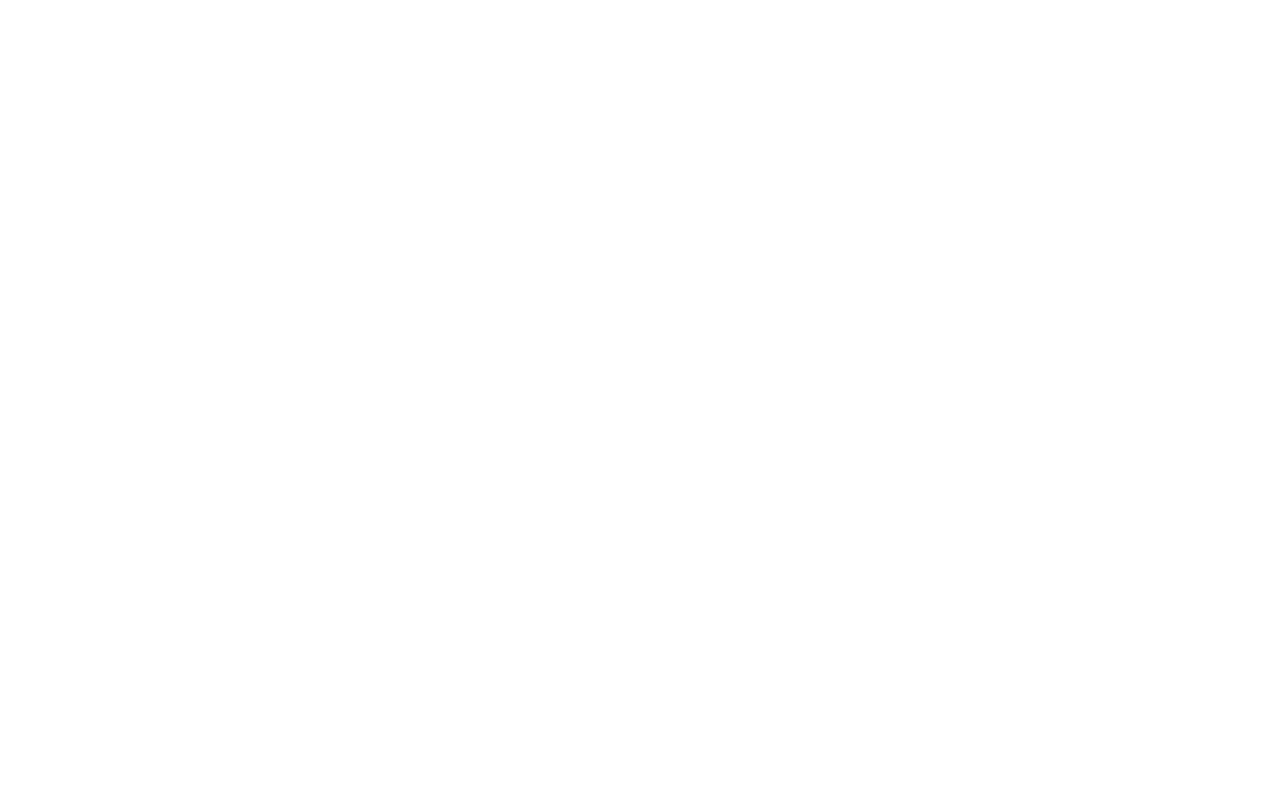
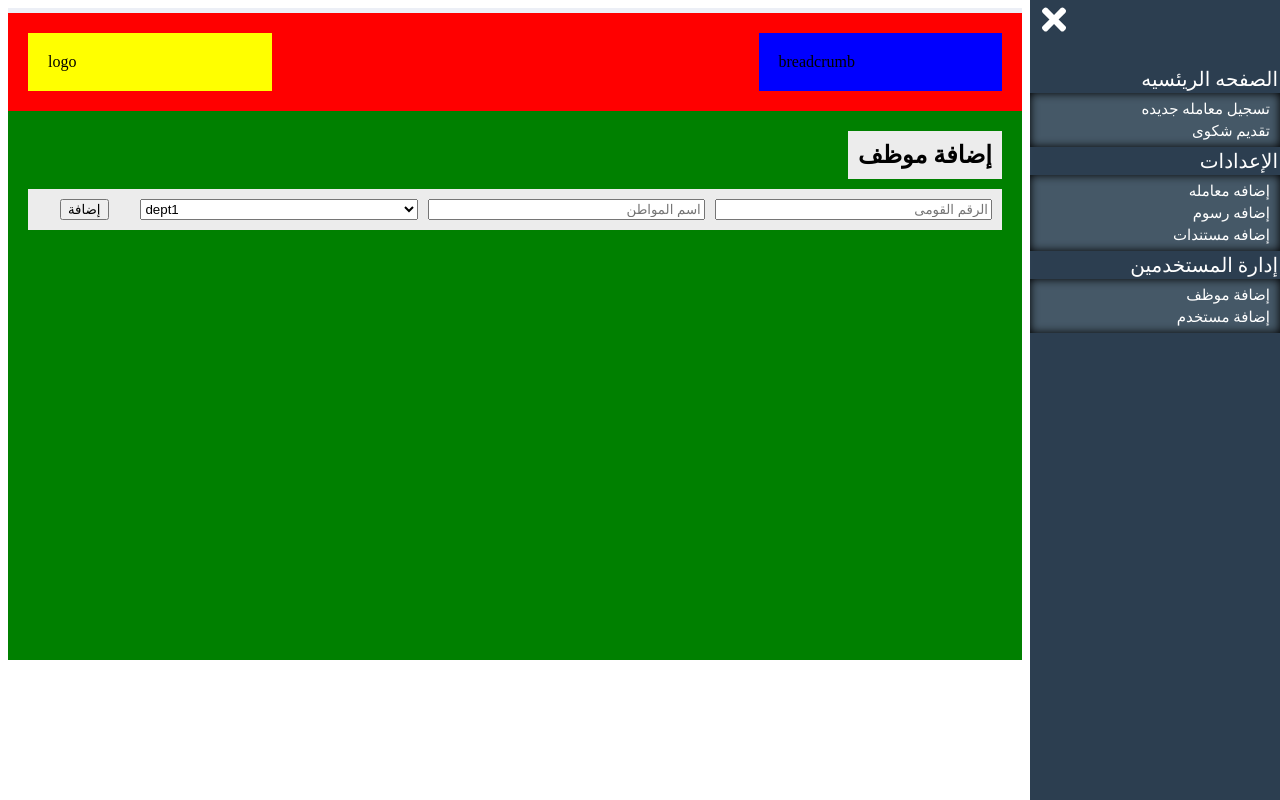
Before and after one commit to mhmelshaaer/egov-front-end, an Angular app: page /panel-home/add-employee in a window 1280 px wide. Before the commit this address led to /. Built offline with nearby package versions, Linux system fonts and the light colour scheme.

Commit message:
creating add-employee and add-user components - layouting the add-employee and add-user components

```diff
--- a/src/app/modules/layouts/sidenav/sidenav.component.html
+++ b/src/app/modules/layouts/sidenav/sidenav.component.html
@@ -11,19 +11,25 @@
     </form>
     <hr class="line"> -->
     <ul id="menu">
-        <li ><a  href="#">الصفحه الريئسيه</a>
+        <li ><a>الصفحه الريئسيه</a>
             <ul class="downmenu">
                 <li><a routerLink="/panel-home/">تسجيل معامله جديده</a></li>
                 <li><a routerLink="/panel-home/">تقديم شكوى</a></li>
             </ul>
         </li>
-        <li><a href="#">الإعدادات</a>
+        <li><a>الإعدادات</a>
             <ul  class="downmenu" >
-                <li><a routerLink="/panel-home/">إضافه موظف</a></li>
                 <li><a routerLink="/panel-home/transactions">إضافه معامله</a></li>
                 <li><a routerLink="/panel-home/fees">إضافه رسوم</a></li>
                 <li><a routerLink="/panel-home/documents">إضافه مستندات</a></li>
-                <li><a routerLink="/panel-home/">إضافه تقارير</a></li>
+                <!-- <li><a routerLink="/panel-home/">إضافه تقارير</a></li> -->
+            </ul>
+        </li>
+        <li>
+            <a>إدارة المستخدمين</a>
+            <ul class="downmenu">
+                <li><a routerLink="/panel-home/add-employee">إضافة موظف</a></li>
+                <li><a routerLink="/panel-home/add-user">إضافة مستخدم</a></li>
             </ul>
         </li>
     </ul>
--- /dev/null
+++ b/src/app/modules/system-panel/add-employee/add-employee.component.html
@@ -0,0 +1,19 @@
+<header>
+  <div class="logo">logo</div>
+  <div class="breadcrumb">breadcrumb</div>
+</header>
+<main>
+  <div class="main-header"><h1>إضافة موظف</h1></div>
+  <div class="add-employee">
+      <form action="" (ngSubmit)="add()">
+          <input type="text" placeholder="الرقم القومى">
+          <input type="text" placeholder="اسم المواطن">
+          <select name="employee_department" id="employee-department">
+            <option value="dept1">dept1</option>
+            <option value="dept2">dept2</option>
+            <option value="dept3">dept3</option>
+          </select>
+          <input type="submit" value="إضافة">
+      </form>
+  </div>
+</main>
--- /dev/null
+++ b/src/app/modules/system-panel/add-employee/add-employee.component.scss
@@ -0,0 +1,73 @@
+header{
+padding: 20px 20px;
+background: red;
+
+display: grid;
+grid-template-columns: 2fr 4fr 2fr;
+
+.logo{
+    padding: 20px;
+    background: yellow;
+    grid-column: 1 / span 1;
+    grid-row: 1;
+}
+
+.breadcrumb{
+    padding: 20px;
+    background: blue;
+    grid-column: 3 / span 1;
+    grid-row: 1;
+}
+}
+
+main{
+padding: 20px 20px;
+background: green;
+
+display: grid;
+grid-template-columns: 1fr;
+grid-template-rows: minmax(3vh, auto) minmax(3vh, auto) minmax(25vh, 50vh);
+grid-row-gap: 10px;
+
+div{
+    padding: 10px;
+    background: #ececec;
+}
+}
+
+.main-header{
+    justify-self: end;
+    h1{margin: 0;}
+}
+.add-employee{
+    form{
+        display: grid;
+        grid-template-columns: 1fr 3fr 3fr 3fr;
+        grid-column-gap: 10px;
+    }
+
+    input{
+        direction: rtl;
+    }
+
+    input:nth-child(1){
+        grid-column: 4 / span 1;
+        grid-row: 1;
+    }
+    input:nth-child(2){
+        grid-column: 3 / span 1;
+        grid-row: 1;
+    }
+
+    select{
+        grid-column: 2 / span 1;
+        grid-row: 1;
+    }
+
+    input[type="submit"]{
+        grid-column: 1;
+        grid-row: 1;
+        justify-self: center;
+    }
+
+}
--- /dev/null
+++ b/src/app/modules/system-panel/add-employee/add-employee.component.ts
@@ -0,0 +1,15 @@
+import { Component, OnInit } from '@angular/core';
+
+@Component({
+  selector: 'app-add-employee',
+  templateUrl: './add-employee.component.html',
+  styleUrls: ['./add-employee.component.scss']
+})
+export class AddEmployeeComponent implements OnInit {
+
+  constructor() { }
+
+  ngOnInit() {
+  }
+
+}
--- /dev/null
+++ b/src/app/modules/system-panel/add-user/add-user.component.html
@@ -0,0 +1,20 @@
+<header>
+  <div class="logo">logo</div>
+  <div class="breadcrumb">breadcrumb</div>
+</header>
+<main>
+  <div class="main-header"><h1>إضافة مستخدم</h1></div>
+  <div class="add-user">
+      <form action="" (ngSubmit)="add()">
+          <input type="text" placeholder="اسم الموظف">
+          <input type="text" placeholder="اسم المستخدم">
+          <input type="text" placeholder="كلمة السر">
+          <select name="user_role" id="user-role">
+            <option value="role1">role1</option>
+            <option value="role2">role2</option>
+            <option value="role3">role3</option>
+          </select>
+          <input type="submit" value="إضافة">
+      </form>
+  </div>
+</main>
--- /dev/null
+++ b/src/app/modules/system-panel/add-user/add-user.component.scss
@@ -0,0 +1,77 @@
+header{
+padding: 20px 20px;
+background: red;
+
+display: grid;
+grid-template-columns: 2fr 4fr 2fr;
+
+.logo{
+    padding: 20px;
+    background: yellow;
+    grid-column: 1 / span 1;
+    grid-row: 1;
+}
+
+.breadcrumb{
+    padding: 20px;
+    background: blue;
+    grid-column: 3 / span 1;
+    grid-row: 1;
+}
+}
+
+main{
+padding: 20px 20px;
+background: green;
+
+display: grid;
+grid-template-columns: 1fr;
+grid-template-rows: minmax(3vh, auto) minmax(3vh, auto) minmax(25vh, 50vh);
+grid-row-gap: 10px;
+
+div{
+    padding: 10px;
+    background: #ececec;
+}
+}
+
+.main-header{
+    justify-self: end;
+    h1{margin: 0;}
+}
+.add-user{
+    form{
+        display: grid;
+        grid-template-columns: 1fr 3fr 3fr 3fr 3fr;
+        grid-column-gap: 10px;
+    }
+
+    input{
+        direction: rtl;
+    }
+
+    input:nth-child(1){
+        grid-column: 5 / span 1;
+        grid-row: 1;
+    }
+    input:nth-child(2){
+        grid-column: 4 / span 1;
+        grid-row: 1;
+    }
+    input:nth-child(3){
+        grid-column: 3 / span 1;
+        grid-row: 1;
+    }
+
+    select{
+        grid-column: 2 / span 1;
+        grid-row: 1;
+    }
+
+    input[type="submit"]{
+        grid-column: 1;
+        grid-row: 1;
+        justify-self: center;
+    }
+
+}
--- /dev/null
+++ b/src/app/modules/system-panel/add-user/add-user.component.ts
@@ -0,0 +1,15 @@
+import { Component, OnInit } from '@angular/core';
+
+@Component({
+  selector: 'app-add-user',
+  templateUrl: './add-user.component.html',
+  styleUrls: ['./add-user.component.scss']
+})
+export class AddUserComponent implements OnInit {
+
+  constructor() { }
+
+  ngOnInit() {
+  }
+
+}
--- a/src/app/modules/system-panel/system-panel.module.ts
+++ b/src/app/modules/system-panel/system-panel.module.ts
@@ -14,6 +14,8 @@ import { FeesComponent } from './fees/fees.component';
 import { TransactionsComponent } from './transactions/transactions.component';
 import { DisableControlDirective } from './directives/disable-control/disable-control.directive';
 import { SelectControlDirective } from './directives/select-control/select-control.directive';
+import { AddEmployeeComponent } from './add-employee/add-employee.component';
+import { AddUserComponent } from './add-user/add-user.component';
 
 @NgModule({
   declarations: [
@@ -23,7 +25,9 @@ import { SelectControlDirective } from './directives/select-control/select-contr
     FeesComponent,
     TransactionsComponent,
     DisableControlDirective,
-    SelectControlDirective
+    SelectControlDirective,
+    AddEmployeeComponent,
+    AddUserComponent
   ],
   imports: [
     CommonModule,
```
Also changed, not shown: src/app/modules/system-panel/system-panel.routing.ts (+12 -2 lines), 2 other files (tests, documents, lock files or other folders).
